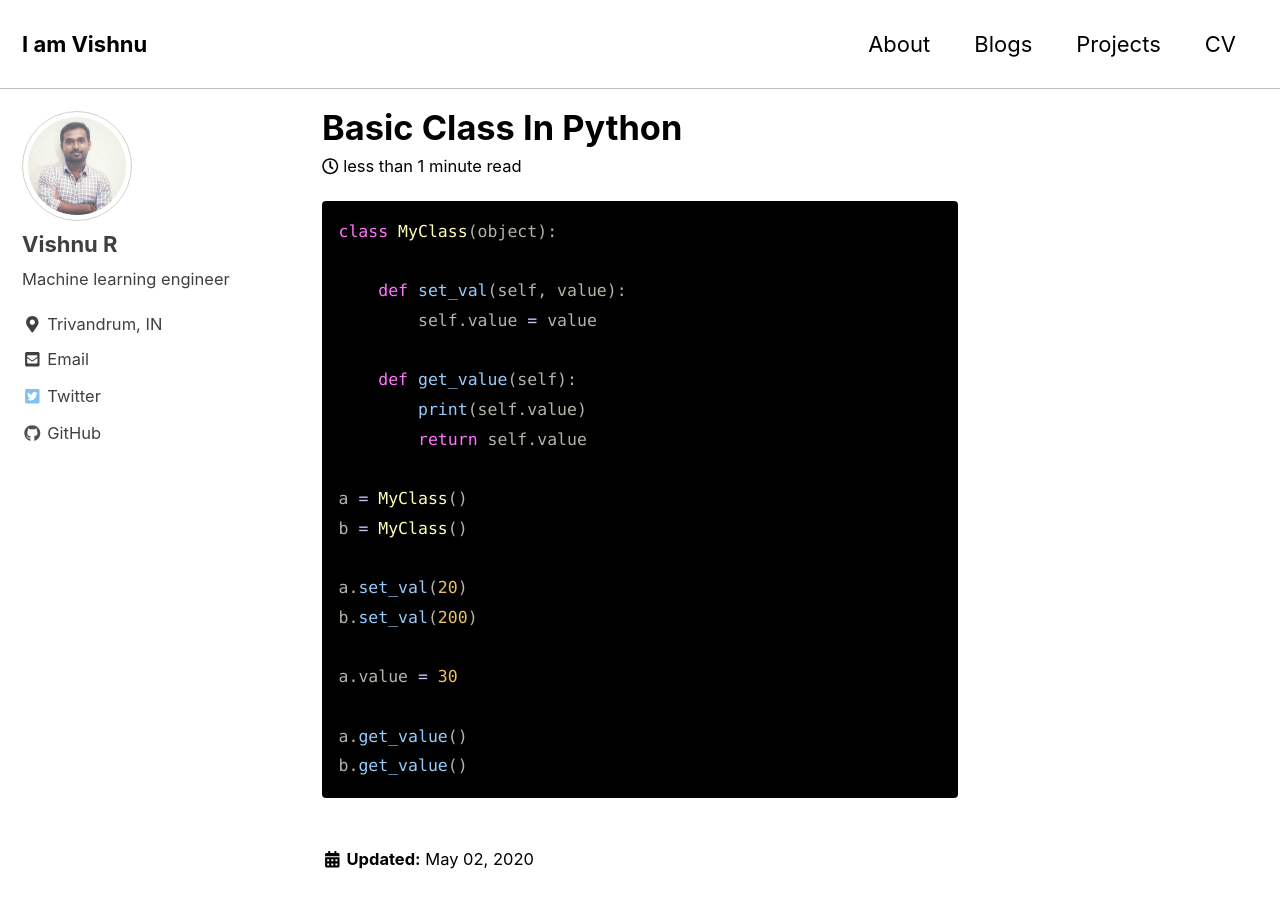
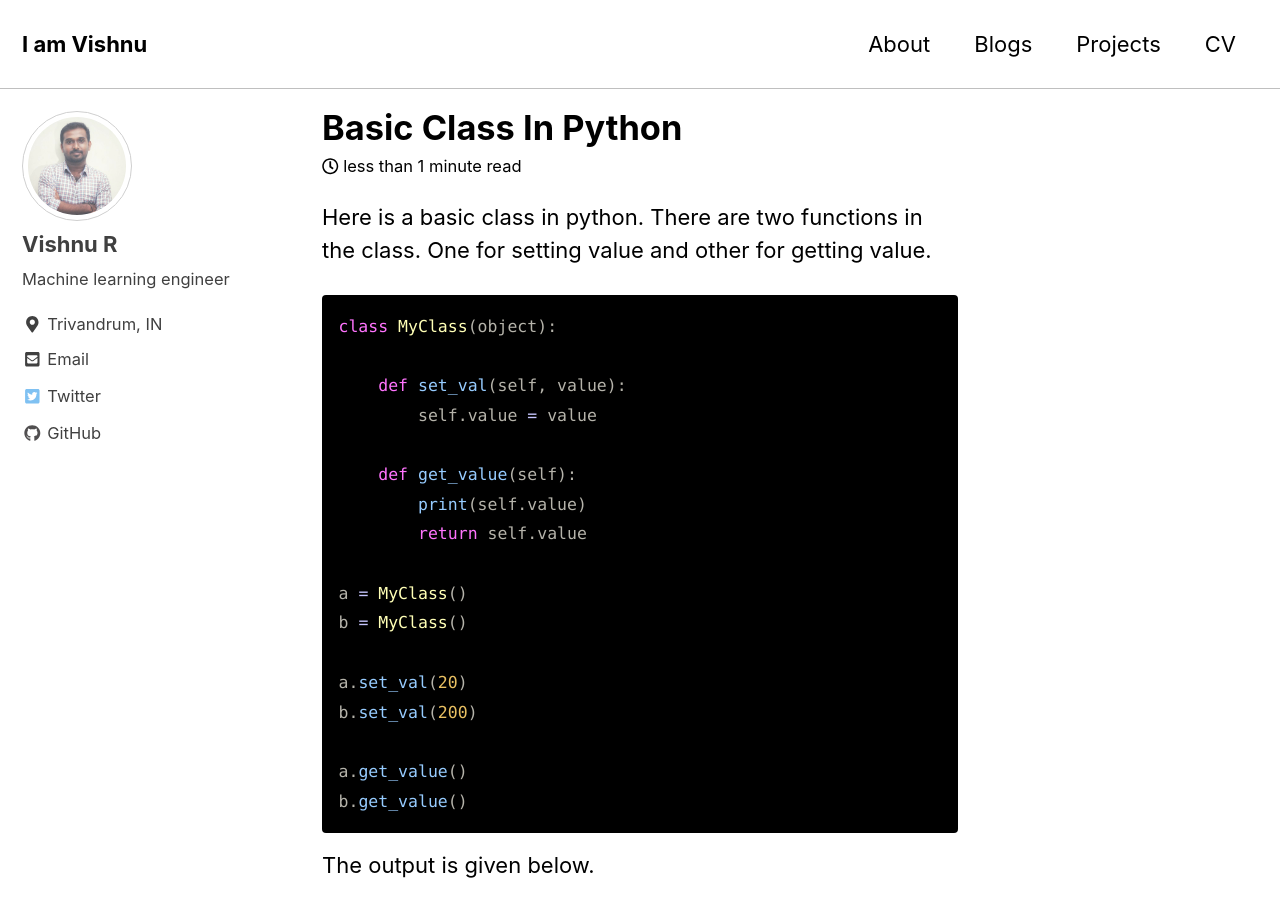
Before and after one commit to vishnurapps/vishnurapps.github.io, a Jekyll site: the page built from _posts/2020-05-02-Basic-Class-in-python.md, in a window 1280 px wide and 900 px high. Built offline with Jekyll 4.4.1, drawn with Linux system fonts in a browser that asks for light colours; cached includes are drawn as plain includes; nearby versions of some CDN libraries; some of the changed text lies outside the part shown.

Commit message:
Added answer

````diff
--- a/_posts/2020-05-02-Basic-Class-in-python.md
+++ b/_posts/2020-05-02-Basic-Class-in-python.md
@@ -1,3 +1,5 @@
+Here is a basic class in python. There are two functions in the class. One for setting value and other for getting value.
+
 ```python
 class MyClass(object):
 
@@ -14,8 +16,13 @@ b = MyClass()
 a.set_val(20)
 b.set_val(200)
 
-a.value = 30
-
 a.get_value()
 b.get_value()
 ```
+The output is given below.
+
+```
+vishnu@Oakwood:~/development/python$ python 001_oops.py
+20
+200
+```
````
